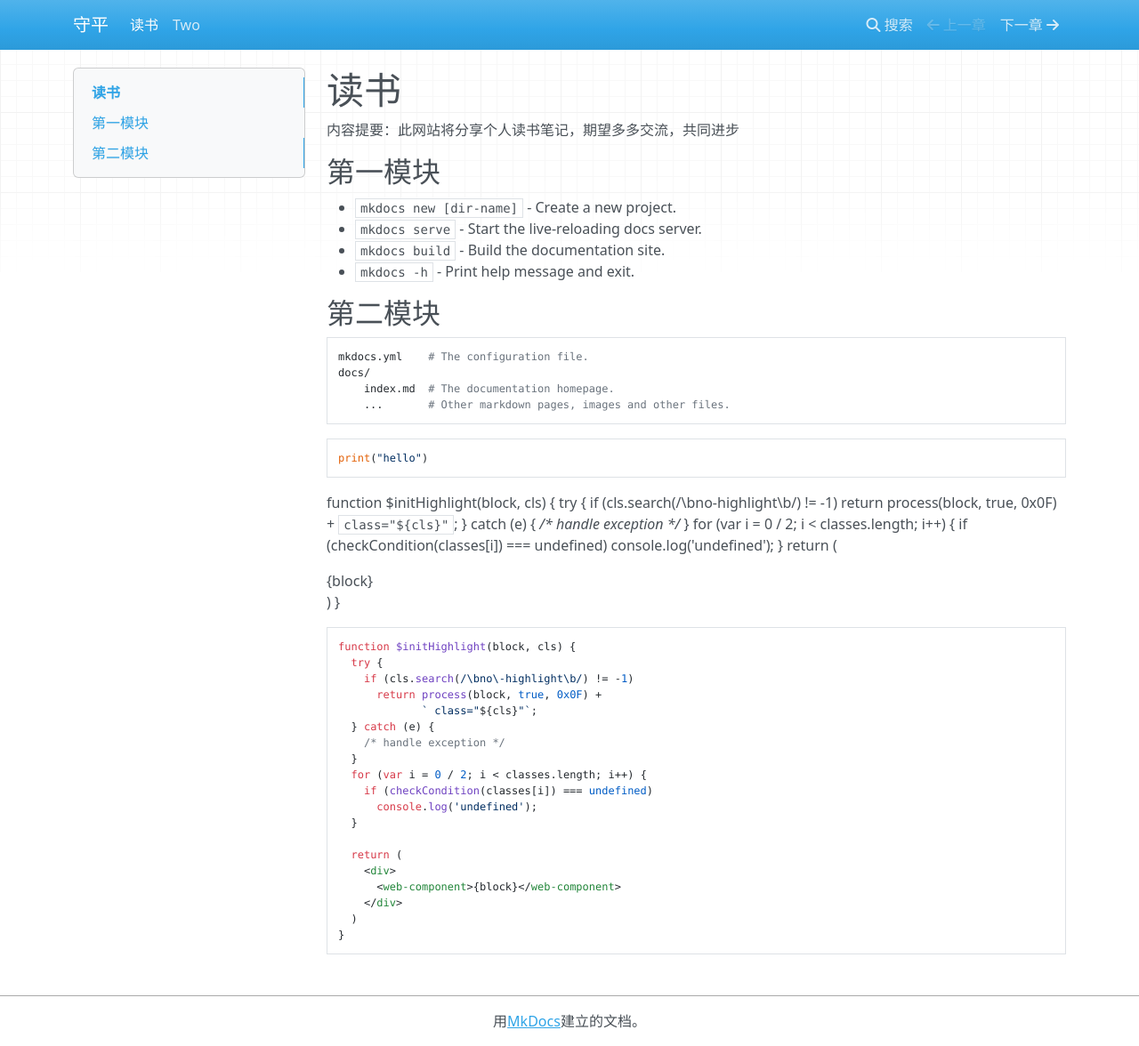
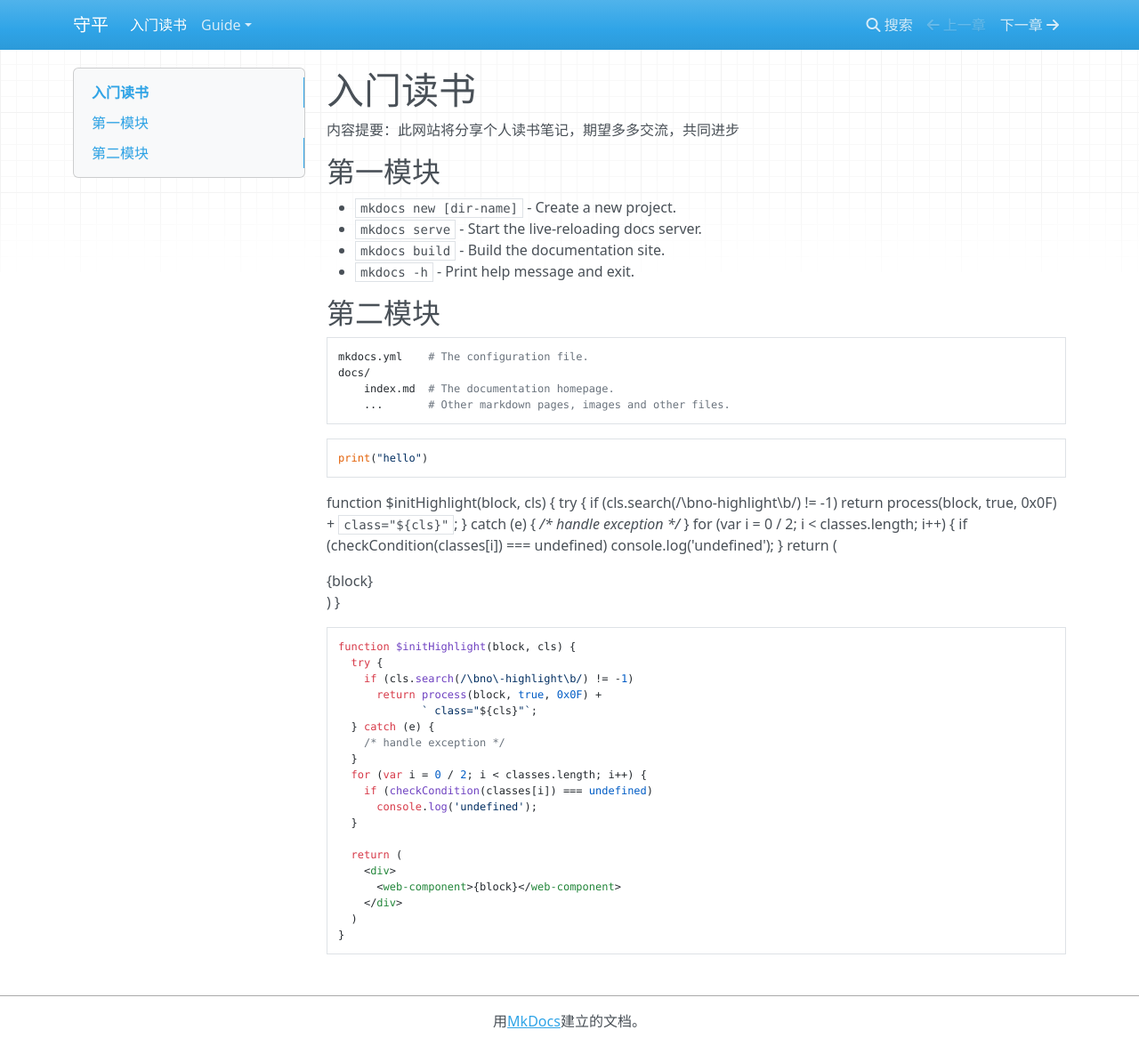
Before and after one commit to codeCloneMan/codeCloneMan.github.io, an MkDocs documentation site: the page built from docs/index.md, in a window 1280 px wide and 1176 px high. Shown: the whole window at 89% size. Built offline with MkDocs 1.6.1, drawn with Linux system fonts in a browser that asks for light colours; nearby versions of some CDN libraries.

Commit message:
增加一个层级测试

```diff
--- a/docs/index.md
+++ b/docs/index.md
@@ -1,4 +1,4 @@
-# 读书
+# 入门读书
 
 内容提要：此网站将分享个人读书笔记，期望多多交流，共同进步
 
```
Also changed, not shown: docs/guide/python.md (renamed from docs/two.md).
